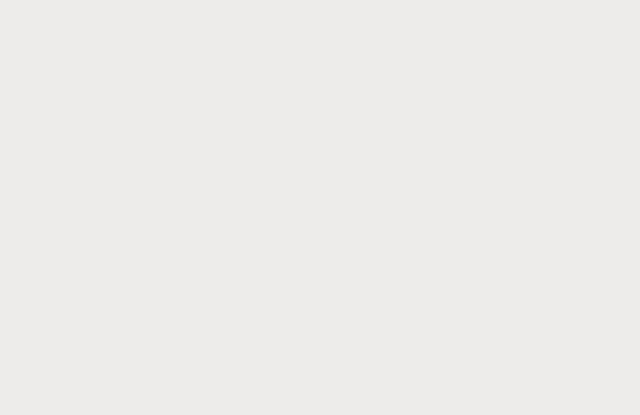
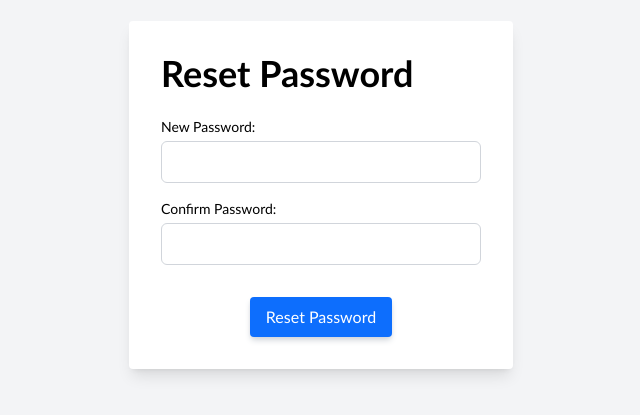
Before and after one commit to soumya-maheshwari/Ed_Tech, a React (Vite) app: page /reset in a window 1280 px wide. Before the commit this address had no page. Shown: the part 205-620 px from the top of the page, without its empty margins (319-959 px from the left). Built offline with nearby package versions, Linux system fonts and the light colour scheme.

Commit message:
forgot and reset password added

```diff
--- a/src/App.jsx
+++ b/src/App.jsx
@@ -22,6 +22,8 @@ import Profile from "./components/Profile";
 import AdminProfile from "./components/AdminProfile";
 import Enrolled from "./components/Enrolled";
 import ContactInfo from "./components/ContactInfo";
+import ForgotPassword from "./components/FogotPassword";
+import ResetPassword from "./components/ResetPassword";
 // import Signin2 from './components/Signin2'
 // import Signup2 from './components/Signup2'
 
@@ -70,6 +72,8 @@ const App = () => {
         <Route path="/social" element={<Social />} />
         <Route path="/health" element={<Health />} />
         <Route path="/alltestimonials" element={<AllTestimonials />} />
+        <Route path="/forget" element={<ForgotPassword/>}/>
+          <Route path="/reset" element={<ResetPassword/>} />
         <Route
           path="/about"
           element={
--- /dev/null
+++ b/src/components/FogotPassword.jsx
@@ -0,0 +1,65 @@
+// src/components/ForgetPassword.js
+import React, { useState } from "react";
+
+const ForgotPassword = () => {
+  const [email, setEmail] = useState("");
+  const [isSubmitted, setIsSubmitted] = useState(false);
+
+  const handleSubmit = async (e) => {
+    e.preventDefault();
+    // API request logic here to send the email to the server
+    // Set isSubmitted to true on successful request
+    try {
+      const res = await fetch("https://ed-tech-8j0x.onrender.com/auth/forget", {
+        method: "POST",
+        headers: {
+          "Content-Type": "application/json"
+        },
+        body: JSON.stringify({email})
+      });
+      console.log("reset password link sent to your email");
+      setIsSubmitted(true);
+    } catch (error) {
+        console.log("error occured", error);
+    }
+  };
+
+  return (
+    <div className="bg-gray-200 min-h-screen flex items-center justify-center">
+      <div className="bg-white p-8 rounded shadow-lg w-[90%] sm:w-[50%] md:w-[30%] text-black">
+        <h2 className="text-4xl mb-6 font-bold">Forget Password</h2>
+        {isSubmitted ? (
+          <p className="text-green-600">Check your email for further instructions.</p>
+        ) : (
+          <form onSubmit={handleSubmit}>
+            <div className="mb-4">
+              <label className="block text-sm font-medium">
+                Email:
+              </label>
+              <input
+                type="email"
+                id="email"
+                className="mt-1 p-2 w-full rounded-md border border-gray-300 bg-white"
+                required
+                value={email}
+                onChange={(e) => setEmail(e.target.value)}
+              />
+            </div>
+            <div className="submit mt-8">
+                <div className="text-center">
+                  <div
+                    className="btn bg-primary hover:bg-white text-white border-primary hover:text-primary hover:border-primary text-center shadow-gray-300 shadow-md hover:shadow-2xl"
+                    onClick={handleSubmit}
+                  >
+                    Submit
+                  </div>
+                </div>
+              </div>
+          </form>
+        )}
+      </div>
+    </div>
+  );
+};
+
+export default ForgotPassword;
--- /dev/null
+++ b/src/components/ResetPassword.jsx
@@ -0,0 +1,122 @@
+// ResetPassword.js
+import React, { useState } from "react";
+import { ToastContainer, toast } from "react-toastify";
+
+const ResetPassword = () => {
+  const [password, setPassword] = useState("");
+  const [confirmPassword, setConfirmPassword] = useState("");
+  const [isPasswordReset, setIsPasswordReset] = useState(false);
+  function validatepassword(password) {
+    let regexPasswod =
+      /^(?=.*[a-z])(?=.*[A-Z])(?=.*\d)(?=.*[@$!#%*?&])[A-Za-z\d@#$!%*?&]{8,}$/;
+    let result = regexPasswod.test(password);
+    return result;
+  }
+
+  const handleResetPassword = async (e) => {
+    e.preventDefault();
+
+    if (!validatepassword(password)) {
+        toast.error(
+            `Invalid password format, Use capital ,small letters, numbers and special characters`,
+            {
+            position: "top-right",
+            autoClose: 5000,
+            hideProgressBar: false,
+            closeOnClick: true,
+            pauseOnHover: true,
+            draggable: true,
+            }
+        );
+        return;
+    }
+    const queryParams = new URLSearchParams(window.location.search);
+    const token = queryParams.get("token");
+    console.log("query parameter ", queryParams);
+    console.log("token ", token);
+
+    if (!token) {
+      console.log("Reset token not found in URL.");
+      return;
+    }
+
+    // Construct the URL with the reset token
+    const apiUrl = `https://ed-tech-8j0x.onrender.com/auth/reset?token=${token}`;
+    // Validate password and confirm password
+    if (password !== confirmPassword) {
+      // Handle password mismatch
+      toast.error("password doesn't match pls check again!!")
+      return;
+    }
+
+    // Send a request to your backend to reset the password
+    try {
+      const response = await fetch(apiUrl, {
+        method: "POST",
+        headers: {
+          "Content-Type": "application/json",
+        },
+        body: JSON.stringify({ password }),
+      });
+
+      if (response.ok) {
+        // Password reset successful
+        console.log("password has been reset now you can login to you account!!");
+        setIsPasswordReset(true);
+      } else {
+        // Handle password reset error
+        console.log("try reseting the password again!");
+      }
+    } catch (error) {
+      // Handle fetch error
+      console.log(error);
+    }
+  };
+
+  return (
+    <div className="min-h-screen flex items-center justify-center bg-gray-100">
+      <div className="bg-white p-8 rounded shadow-lg w-[90%] sm:w-[50%] md:w-[30%] text-black">
+        <h2 className="text-4xl mb-6 font-bold">Reset Password</h2>
+        {isPasswordReset ? (
+          <p className="text-green-600">Password reset successful. You can now log in with your new password.</p>
+        ) : (
+          <form onSubmit={handleResetPassword}>
+            <div className="mb-4">
+              <label className="block text-sm font-medium">New Password:</label>
+              <input
+                type="password"
+                className="mt-1 p-2 w-full rounded-md border border-gray-300 bg-white"
+                required
+                value={password}
+                onChange={(e) => setPassword(e.target.value)}
+              />
+            </div>
+            <div className="mb-4">
+              <label className="block text-sm font-medium">Confirm Password:</label>
+              <input
+                type="password"
+                className="mt-1 p-2 w-full rounded-md border border-gray-300 bg-white"
+                required
+                value={confirmPassword}
+                onChange={(e) => setConfirmPassword(e.target.value)}
+              />
+            </div>
+            <div className="mt-8">
+              <div className="text-center">
+                <button
+                  type="submit"
+                  className="bg-primary hover:bg-white text-white border-primary hover:text-primary hover:border-primary text-center shadow-gray-300 shadow-md hover:shadow-2xl py-2 px-4 rounded"
+                >
+                  Reset Password
+                </button>
+              </div>
+            </div>
+          </form>
+        )}
+      </div>
+      <ToastContainer/>
+    </div>
+  );
+};
+
+export default ResetPassword;
--- a/src/components/Signin.jsx
+++ b/src/components/Signin.jsx
@@ -141,9 +141,8 @@ const Signin = () => {
                   >
                     Sign In
                   </div>
-                  <div className="p-2">Forget Password!!</div>
+                  <div className="p-2 text-primary hover:underline"><NavLink to="/forget">Forgot Password</NavLink></div>
                 </div>
-                <br />
               </div>
             </form>
             <div className="text-center">
```
Also changed, not shown: src/components/AdminProfile.jsx (+26 -13 lines), src/components/Profile.jsx (+22 -8 lines).
